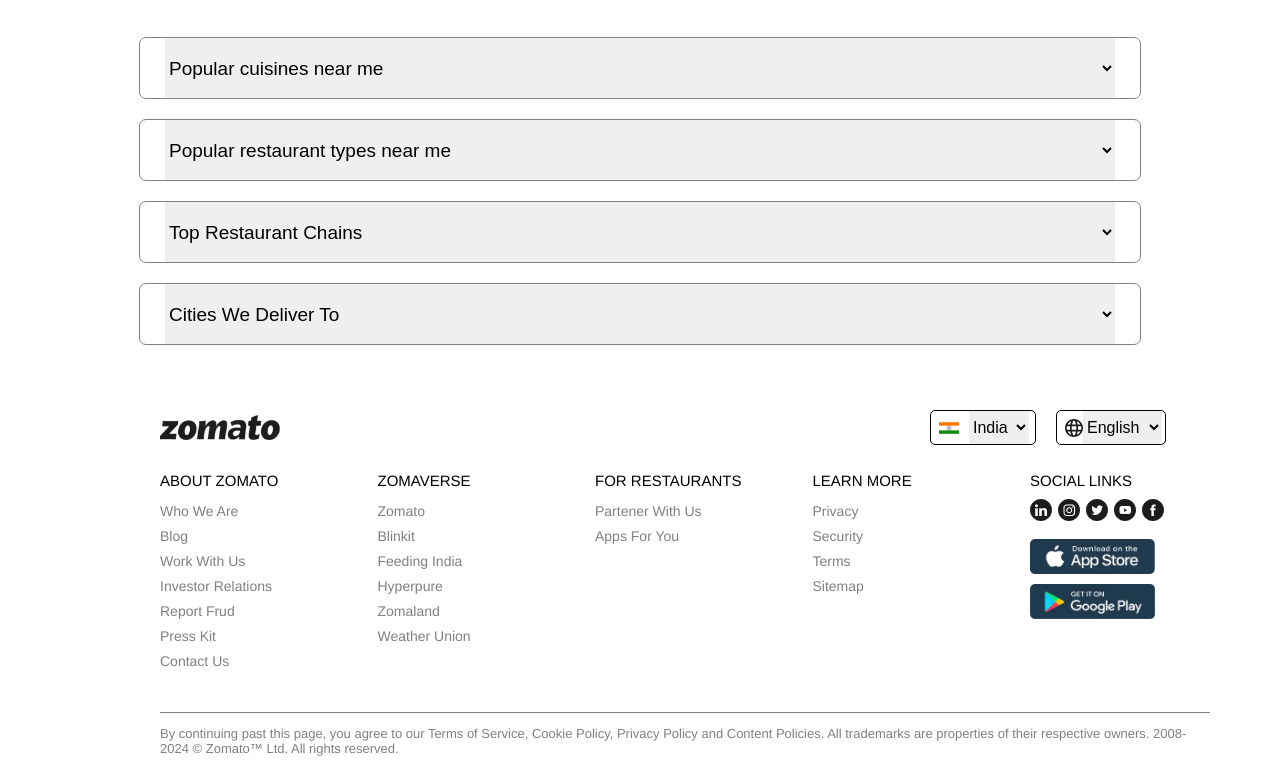
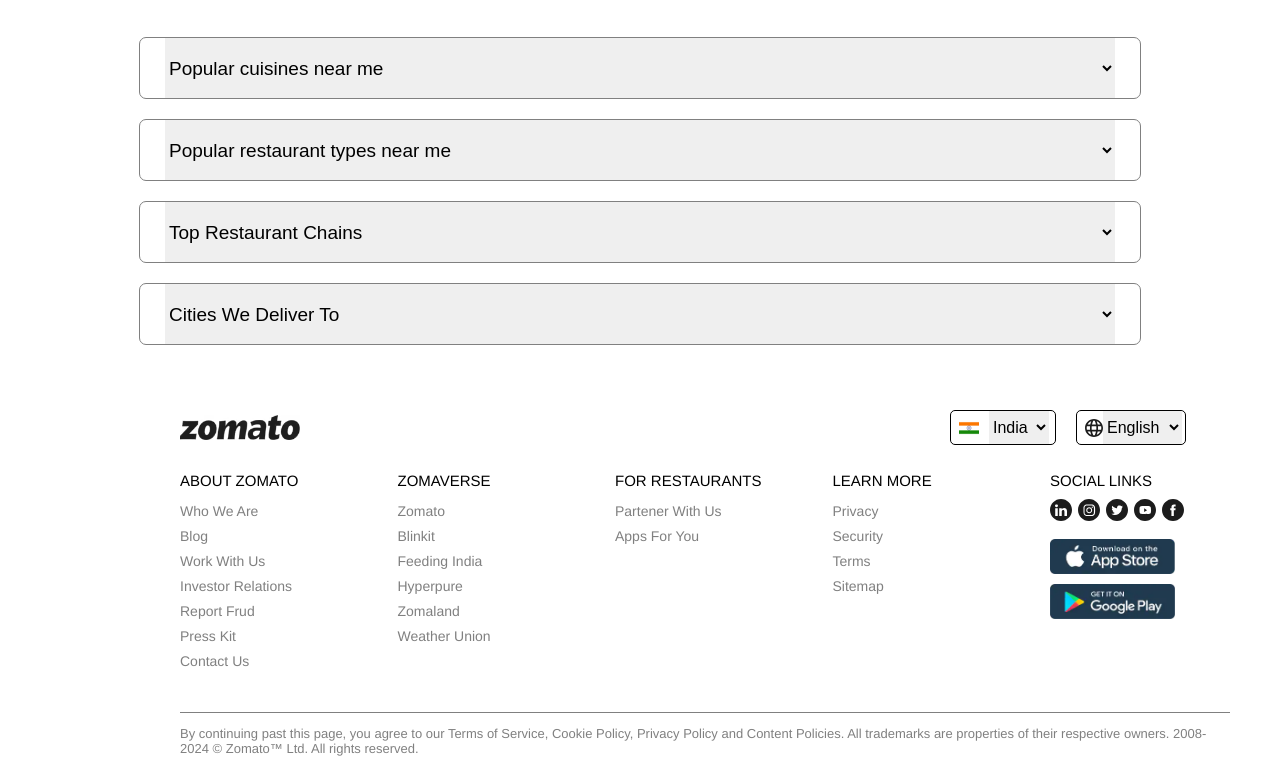
Before and after one commit to Abdu12384/Zomoto-Clone, a plain HTML site: page index.html in a window 1280 px wide. Shown: the part 2327-3110 px from the top of the page. Drawn offline with Linux system fonts and the light colour scheme.

Commit message:
Update main.css

```diff
--- a/main.css
+++ b/main.css
@@ -597,7 +597,7 @@ p{
     height: 400px;
     display: flex;
     flex-direction: column;
-    padding-left: 160px;
+    padding-left: 180px;
 
 }
 .footer-secondmain{
```
